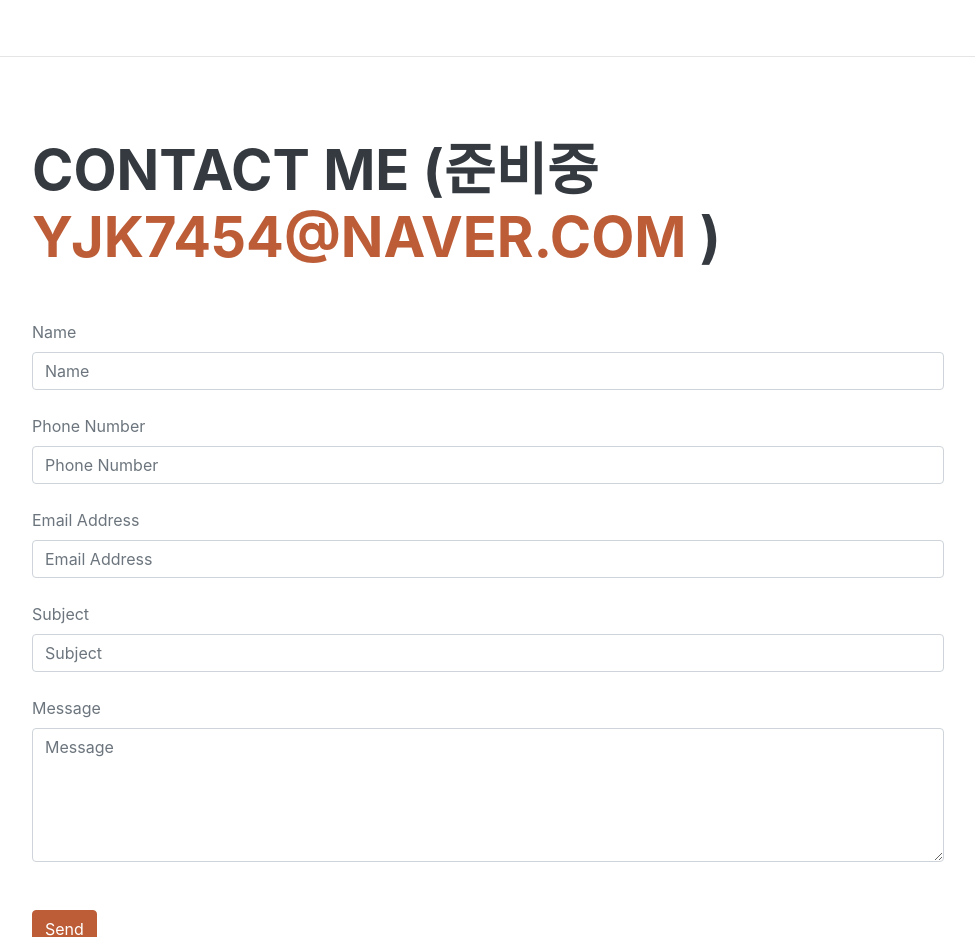
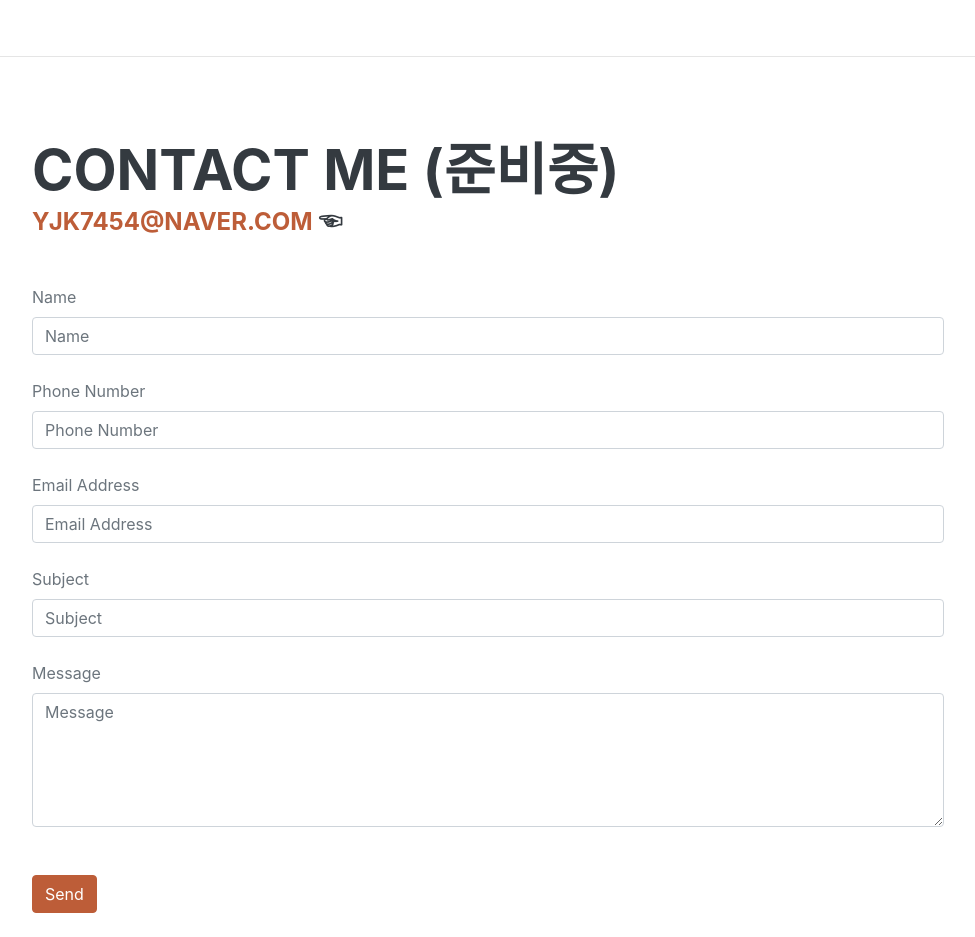
Before and after one commit to YooHyeok/u-it, a plain HTML site: page index.html in a window 1280 px wide. Shown: the part 6840-7777 px from the top of the page, without its empty margins (288-1263 px from the left). Drawn offline with nearby package versions, Linux system fonts and the light colour scheme; a web font is replaced by a local one.

Commit message:
Add files via upload

```diff
--- a/index.html
+++ b/index.html
@@ -526,7 +526,8 @@
             <hr class="m-0" />
             <section class="resume-section" id="contact">
                 <div class="resume-section-content">
-                    <h2 class="mb-5">Contact Me (준비중 <a href="mailto:yjk7454@naver.com">yjk7454@naver.com</a> )</h2>
+                    <h2 class="mb-1">Contact Me (준비중)</h2>
+                    <h4 class="mb-5"> <a href="mailto:yjk7454@naver.com">yjk7454@naver.com</a> ☜</h4>
 
 
                     <form id="contactForm" name="sentMessage" novalidate="novalidate">
```
